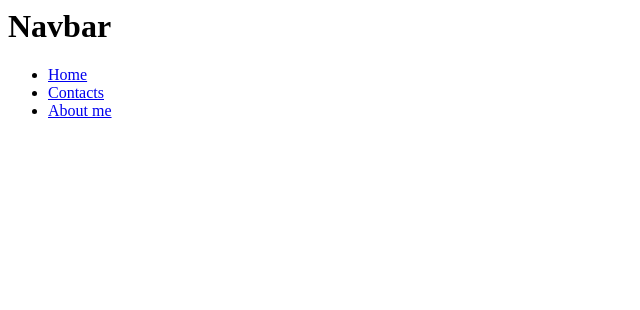
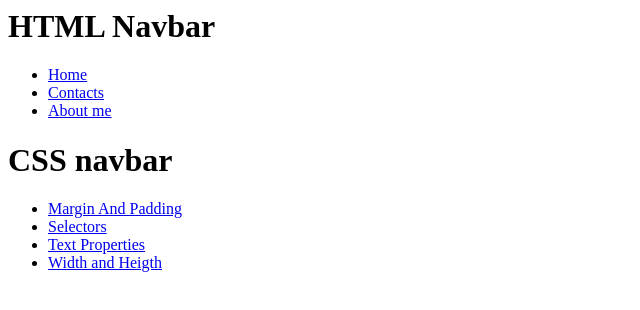
Before and after one commit to EsTesan-py/Html-CSS-Js, a plain HTML site: page HTML/navbar.html in a window 1280 px wide. Shown: the whole page, without its empty margins (0-640 px from the left). Drawn offline with Linux system fonts and the light colour scheme.

Commit message:
Changes in file's name | Add navbar CSS

```diff
--- a/HTML/navbar.html
+++ b/HTML/navbar.html
@@ -4,7 +4,7 @@
     <title>Navbar</title>
 </head>
 <body>
-    <h1>Navbar</h1>
+    <h1>HTML Navbar</h1>
     <nav>
         <ul>
             <li><a href="index.html">Home</a></li>
@@ -12,5 +12,14 @@
             <li><a href="Profile.html">About me</a></li>
         </ul>
     </nav>
+    <h1>CSS navbar</h1>
+    <nav>
+        <ul>
+            <li><a href="../CSS/MarginAndPadding/index.html">Margin And Padding</a></li>
+            <li><a href="../CSS/Selectors/index.html">Selectors</a></li>
+            <li><a href="../CSS/TextProperties/">Text Properties</a></li>
+            <li><a href="../CSS/WidthAndHeigth/">Width and Heigth</a></li>
+        </ul>
+    </nav>
 </body>
 </html>
```
Also changed, not shown: CSS/MarginAndPadding/index_marginAndPadding.html (renamed from CSS/Margin and Padding/index.html, +1 -1 lines), CSS/Selectors/index_selectors.html (renamed from CSS/Selectors/index.html, +2 -2 lines), CSS/TextProperties/index_textProperties.html (renamed from CSS/Text properties/index.html, +2 -2 lines), CSS/WidthAndHeigth/index_WidthAndHeigth.html (renamed from CSS/Width and Heigth/index.html, +1 -1 lines), HTML/index.html (+4 -0 lines), CSS/MarginAndPadding/style_marginAndPadding.css (renamed from CSS/Margin and Padding/style.css), CSS/Selectors/style_selectors.css (renamed from CSS/Selectors/style.css), CSS/TextProperties/style_textProperties.css (renamed from CSS/Text properties/style.css), CSS/WidthAndHeigth/style_WidthAndHeigth.css (renamed from CSS/Width and Heigth/style.css).
